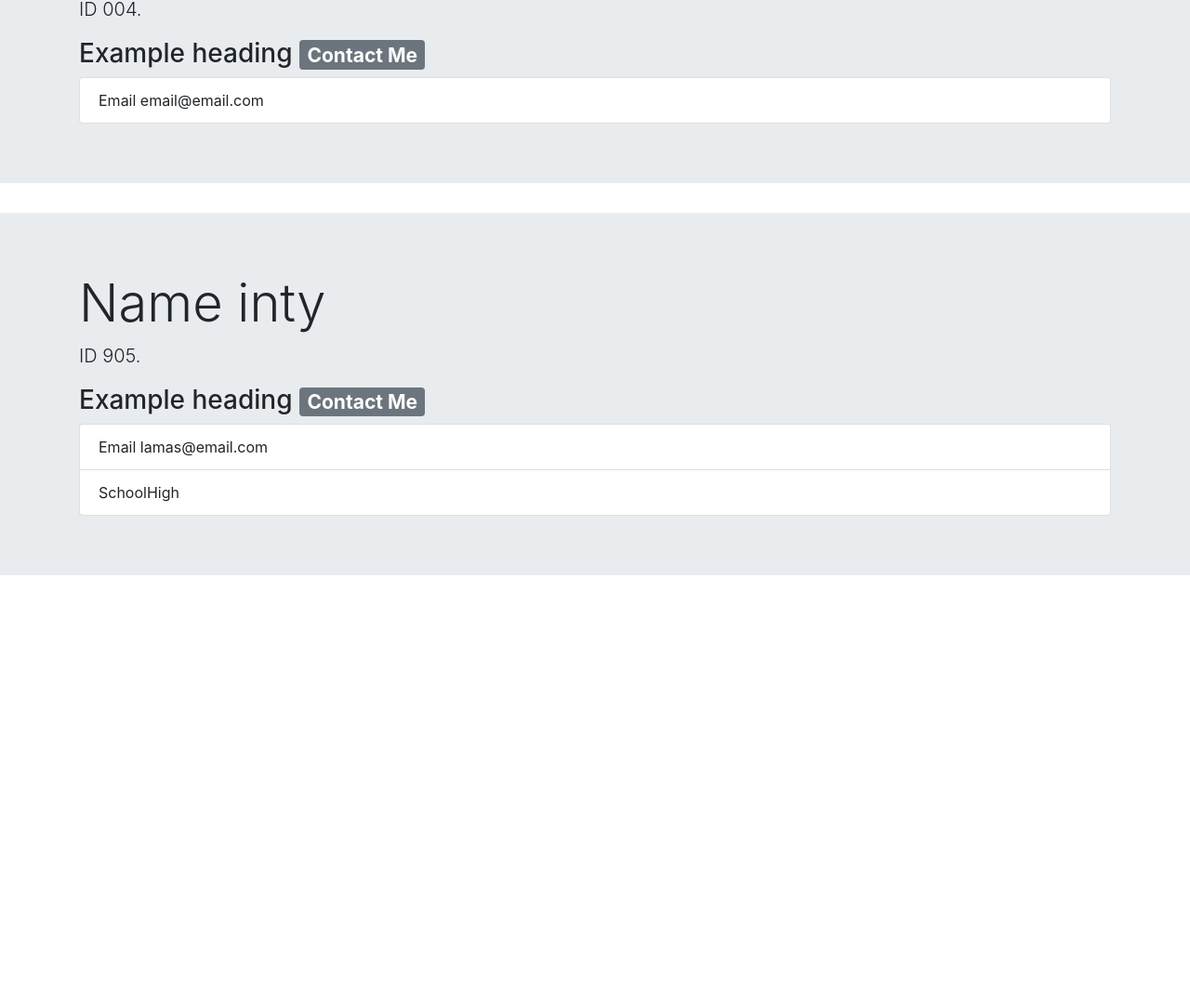
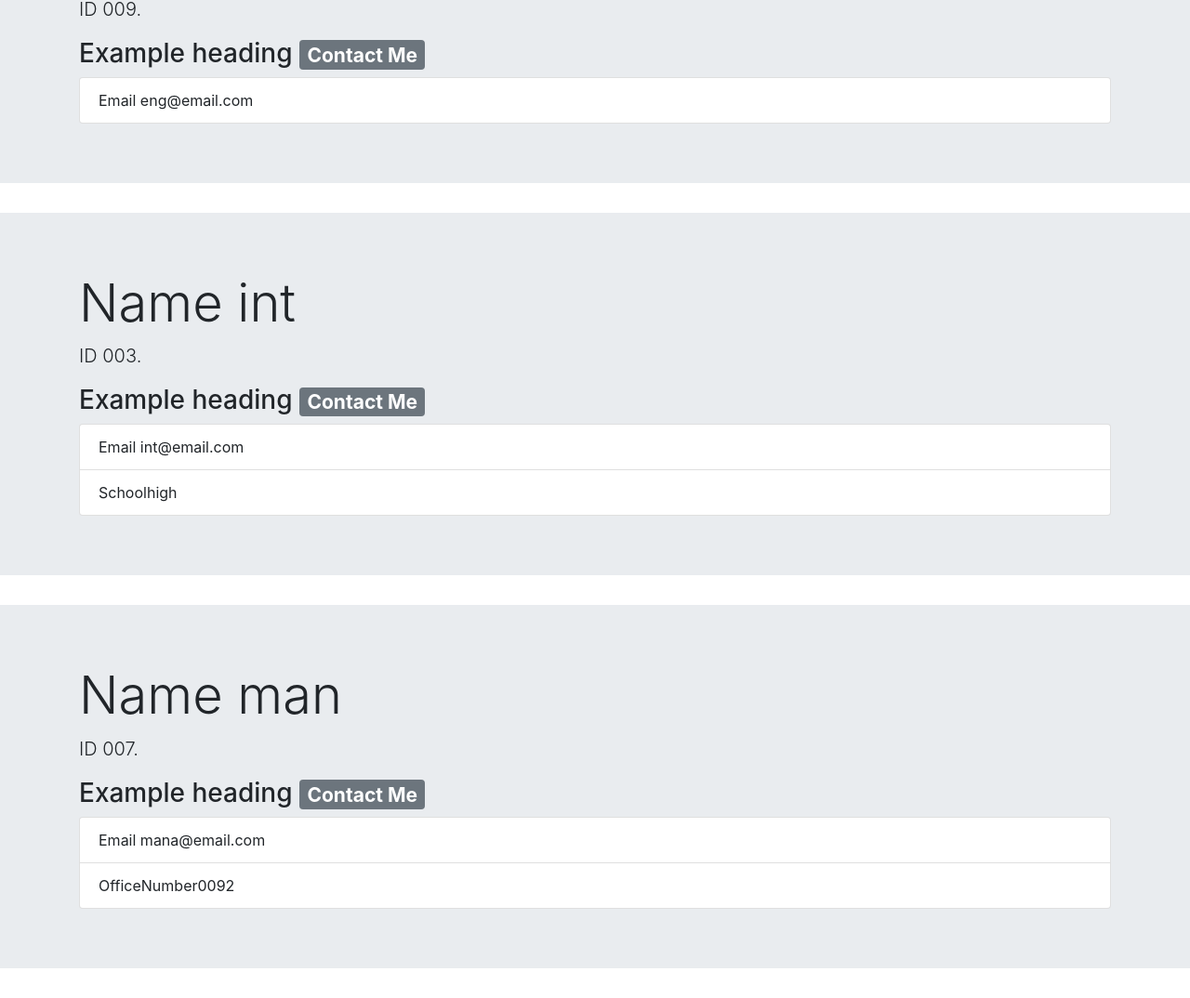
Before and after one commit to AlbertoCanales1/TeamProfileGenerator, a website: page sample/index.html in a window 1280 px wide. Shown: the part 518-1592 px from the top of the page at 93% size. Before the commit the page ends 1169 px from the top, so only its background shows below. Drawn offline with nearby package versions, Linux system fonts and the light colour scheme.

Commit message:
finalized readMe

```diff
--- a/sample/index.html
+++ b/sample/index.html
@@ -29,11 +29,11 @@
 <body>
   <div class="jumbotron jumbotron-fluid">
   <div class="container">
-    <h1 class="display-4"> Name engu</h1>
-    <p class="lead"> ID 004.</p>
+    <h1 class="display-4"> Name eng</h1>
+    <p class="lead"> ID 009.</p>
     <h3>Example heading <span class="badge badge-secondary">Contact Me</span></h3>
     <ul class="list-group">
-      <li class="list-group-item">Email email@email.com</li>
+      <li class="list-group-item">Email eng@email.com</li>
     </ul>
   </div>
 </div>
@@ -49,12 +49,33 @@
 <body>
   <div class="jumbotron jumbotron-fluid">
   <div class="container">
-    <h1 class="display-4"> Name inty</h1>
-    <p class="lead"> ID 905.</p>
+    <h1 class="display-4"> Name int</h1>
+    <p class="lead"> ID 003.</p>
     <h3>Example heading <span class="badge badge-secondary">Contact Me</span></h3>
     <ul class="list-group">
-      <li class="list-group-item">Email lamas@email.com</li>
-      <li class="list-group-item">SchoolHigh</li>
+      <li class="list-group-item">Email int@email.com</li>
+      <li class="list-group-item">Schoolhigh</li>
+    </ul>
+  </div>
+</div>
+</body>
+</html><!DOCTYPE html>
+<html lang="en">
+<head>
+  <meta charset="UTF-8">
+  <meta http-equiv="X-UA-Compatible" content="ie=edge">
+  <link rel="stylesheet" href="https://maxcdn.bootstrapcdn.com/bootstrap/4.0.0/css/bootstrap.min.css">
+  <title>Document</title>
+</head>
+<body>
+  <div class="jumbotron jumbotron-fluid">
+  <div class="container">
+    <h1 class="display-4"> Name man</h1>
+    <p class="lead"> ID 007.</p>
+    <h3>Example heading <span class="badge badge-secondary">Contact Me</span></h3>
+    <ul class="list-group">
+      <li class="list-group-item">Email mana@email.com</li>
+      <li class="list-group-item">OfficeNumber0092</li>
     </ul>
   </div>
 </div>
```
Also changed, not shown: README.md, test/engineer.test.js (line endings or trailing spaces).
